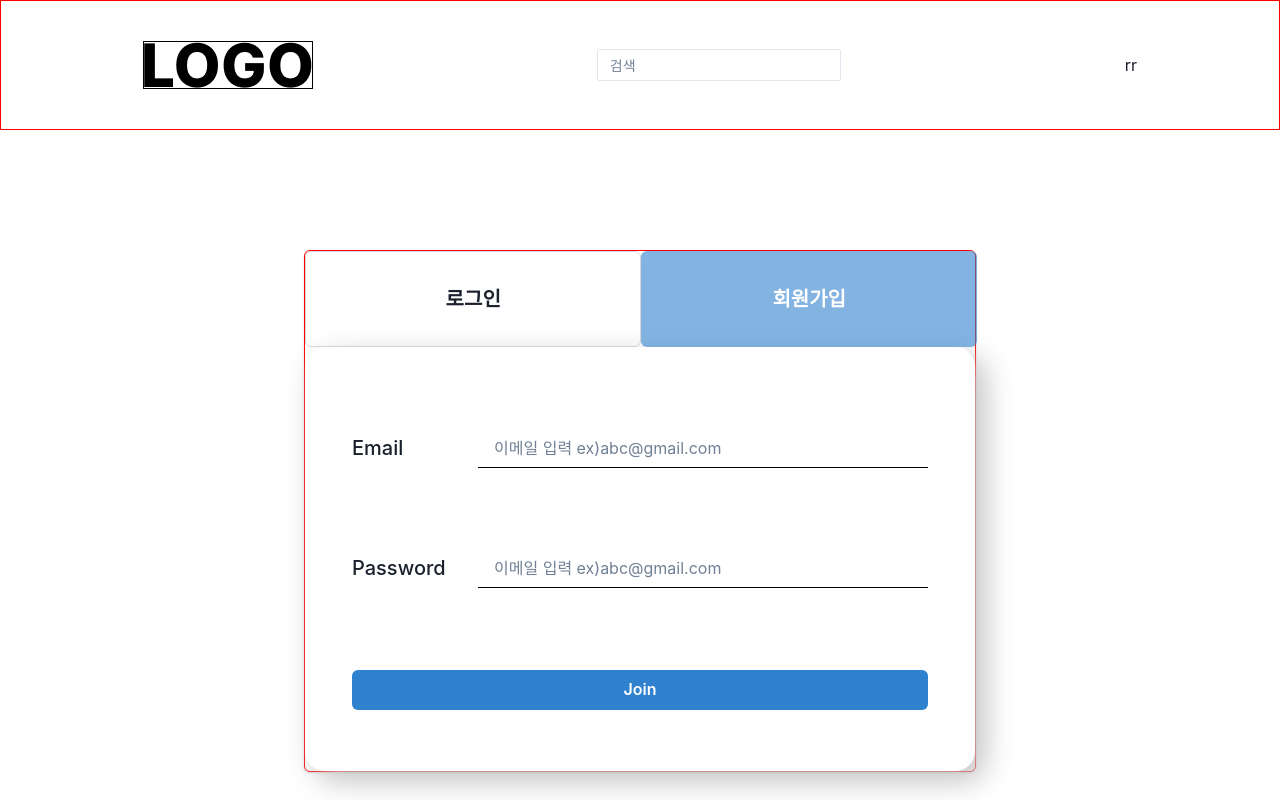
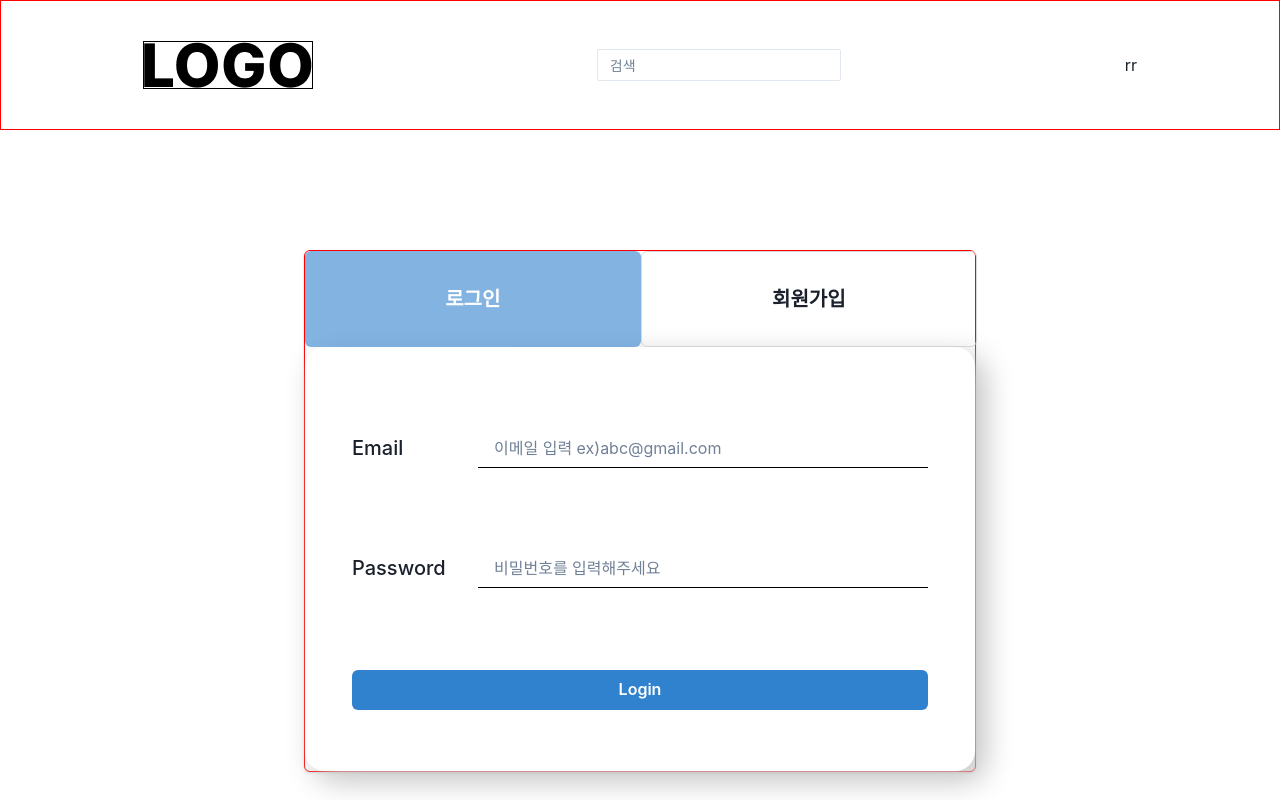
Before and after one commit to gahyuun/23-W-Cow-Project-Frontend, a React (Create React App) app: page /login in a window 1280 px wide. Built offline with nearby package versions, Linux system fonts and the light colour scheme.

Commit message:
Design : login 페이지 디자인 구현 완료

```diff
--- a/src/pages/Login.jsx
+++ b/src/pages/Login.jsx
@@ -41,7 +41,7 @@ function Login() {
   }; // input 그룹과 formhelpertext를 그룹으로 묶는 스타일
 
   return (
-    <Sign page="join">
+    <Sign page="login">
       <CardBody
         display="flex"
         justifyContent="center"
@@ -69,7 +69,7 @@ function Login() {
                 <Box sx={inputGroupStyle}>
                   <Input
                     name="email"
-                    w="450px"
+                    w="28.125rem"
                     placeholder="이메일 입력 ex)abc@gmail.com"
                     sx={inputStyle}
                     _focusVisible={{ borderColor: 'black' }}
@@ -82,8 +82,8 @@ function Login() {
                 <Box sx={inputGroupStyle}>
                   <Input
                     name="email"
-                    w="450px"
-                    placeholder="이메일 입력 ex)abc@gmail.com"
+                    w="28.125rem"
+                    placeholder="비밀번호를 입력해주세요"
                     sx={inputStyle}
                     _focusVisible={{ borderColor: 'black' }}
                     _hover={{ borderColor: 'black' }}
@@ -93,12 +93,12 @@ function Login() {
             </FormControl>
             <Button
               _hover={{ backgroundColor: '#3182CE', opacity: '0.8' }}
-              mb="20px"
+              mb="1.25rem"
               type="submit"
               id="submit"
               sx={buttonColor}
             >
-              Join
+              Login
             </Button>
           </Box>
         </form>
```
